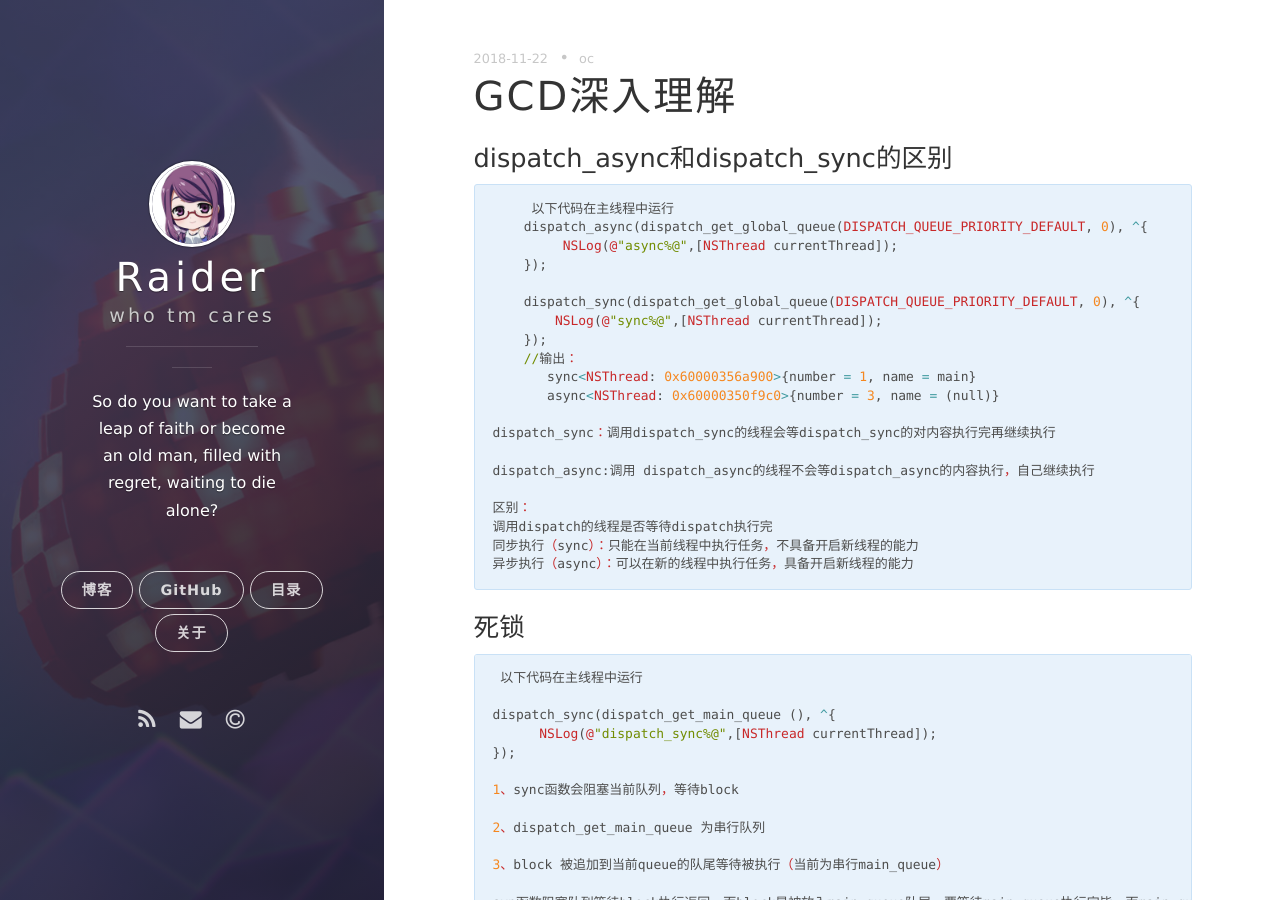
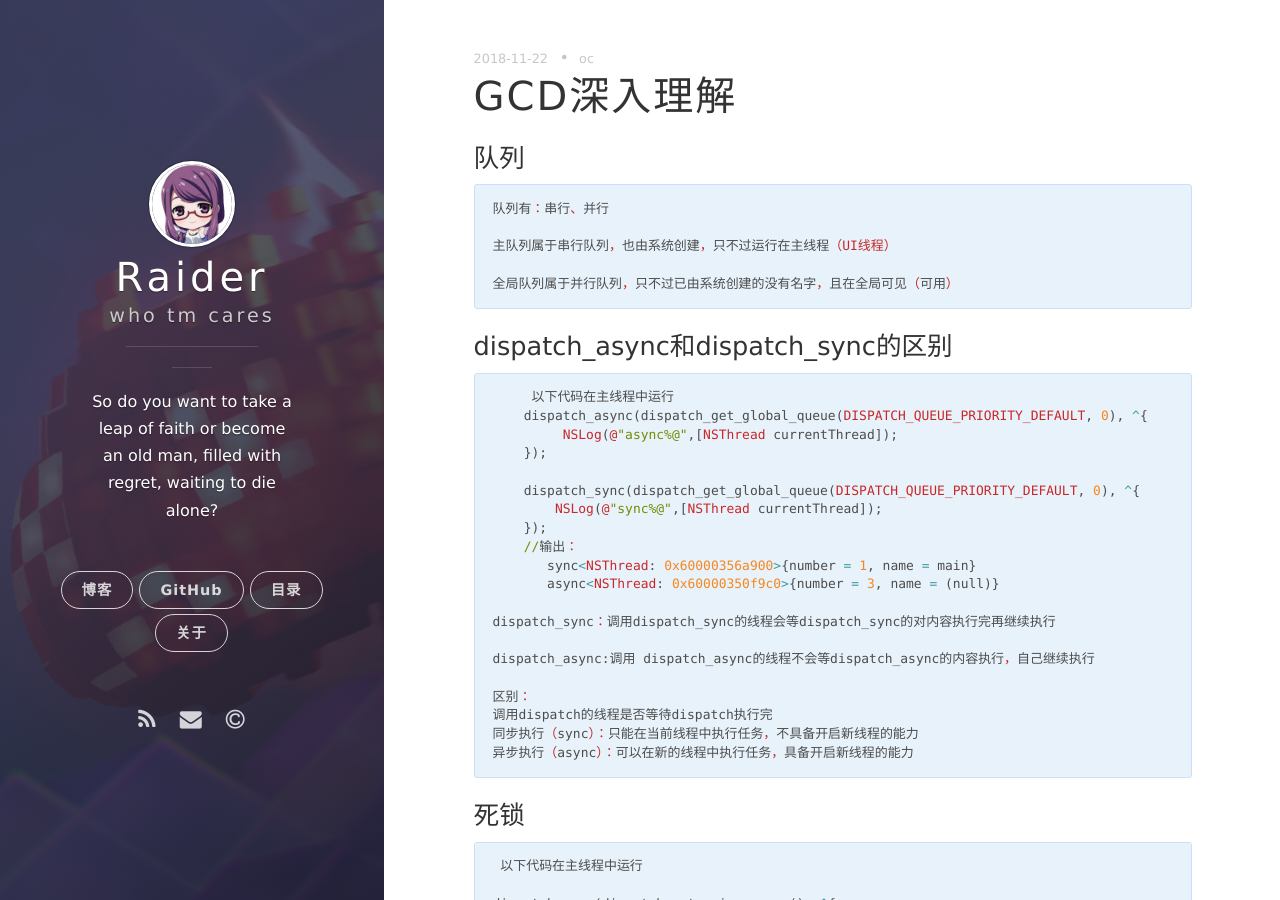
Before and after one commit to ioRaid/ioRaid.github.io, a Jekyll site: the page built from _posts/2018-11-22-gcd.md, in a window 1280 px wide and 900 px high. Built offline with Jekyll 4.4.1, drawn with Linux system fonts in a browser that asks for light colours; nearby versions of some CDN libraries; comment, search, counter and statistics services are not loaded.

Commit message:
Update 2018-11-22-gcd.md

```diff
--- a/_posts/2018-11-22-gcd.md
+++ b/_posts/2018-11-22-gcd.md
@@ -5,6 +5,19 @@ categories: [oc]
 tags: [oc]
 description: GCD
 ---
+
+<h3>队列</h3>
+
+{% highlight ruby %}
+
+队列有：串行、并行
+
+主队列属于串行队列，也由系统创建，只不过运行在主线程（UI线程）
+
+全局队列属于并行队列，只不过已由系统创建的没有名字，且在全局可见（可用）
+
+
+{% endhighlight %}
 
 
 <h3>dispatch_async和dispatch_sync的区别</h3>
```
